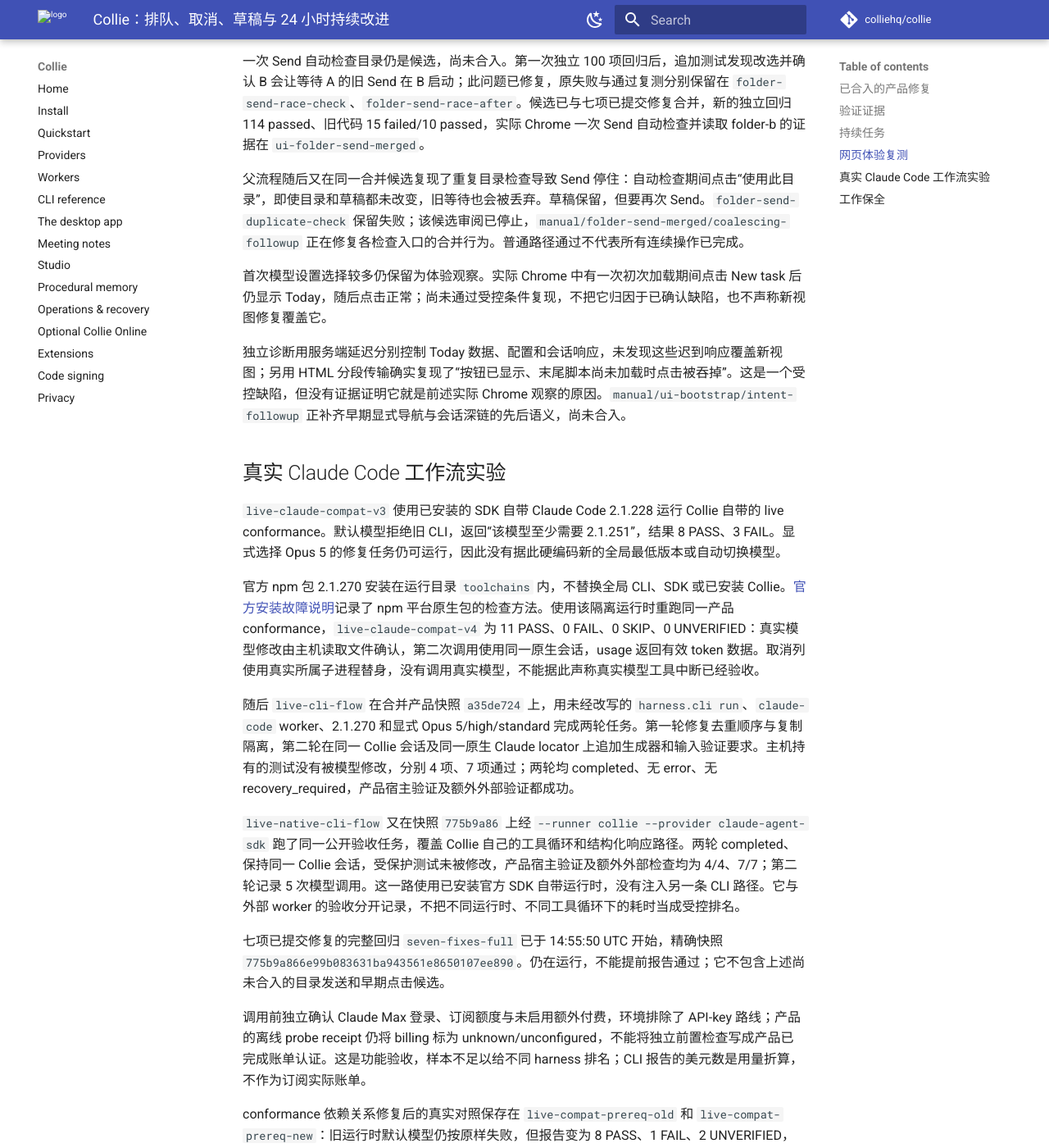
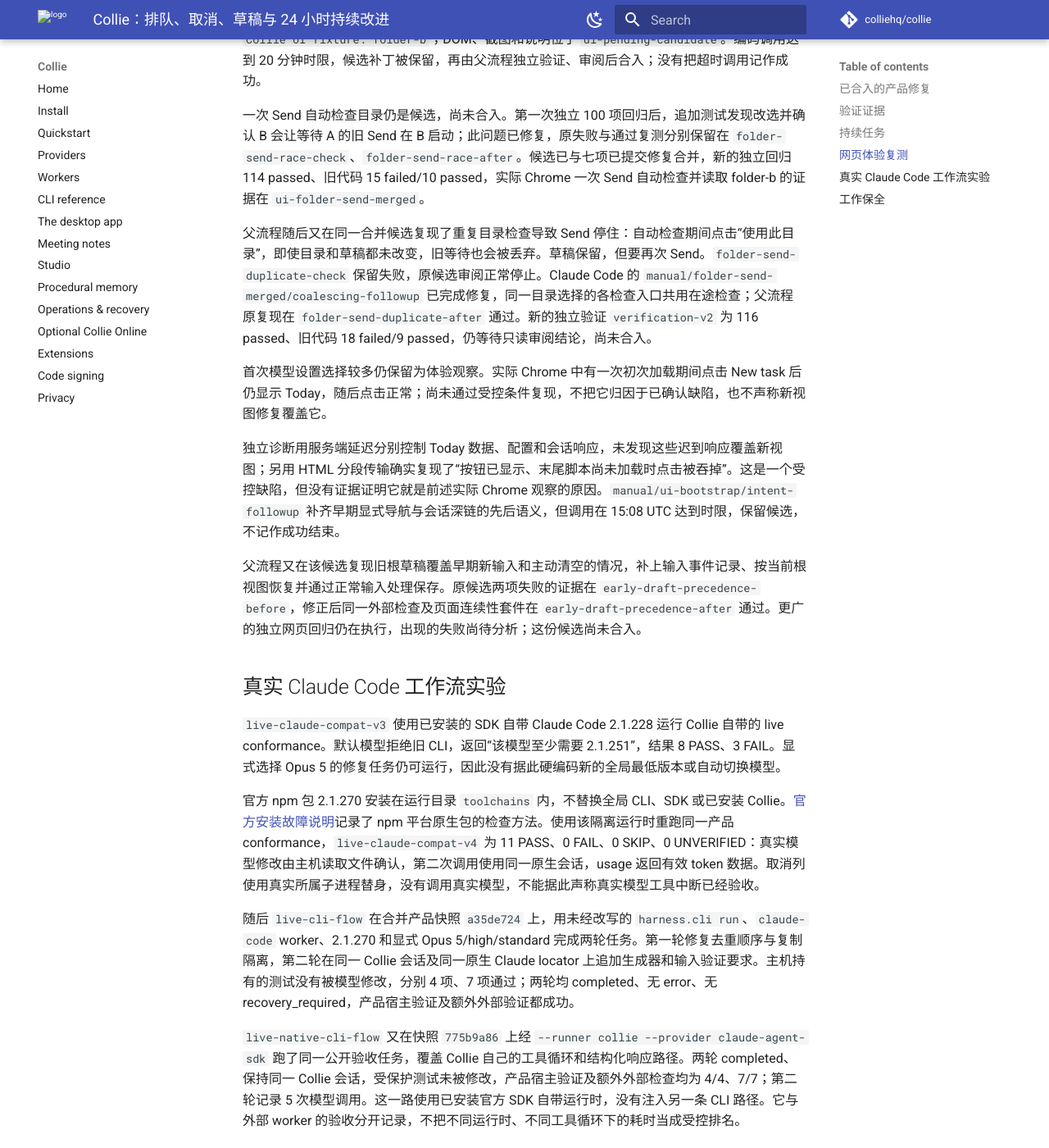
Before and after one commit to colliehq/collie, an MkDocs documentation site: the page built from docs/product-evolution-2026-09-13.md, in a window 1280 px wide and 1400 px high, scrolled down 3796 px. Shown: the whole window at 82% size. Built offline with MkDocs 1.6.1 and Material for MkDocs 9.7.7, drawn with Linux system fonts in a browser that asks for light colours; comment, search, counter and statistics services are not loaded; some of the changed text lies outside the part shown.

Commit message:
docs: record full seven-fix regression and pending UI validation

```diff
--- a/docs/product-evolution-2026-09-13.md
+++ b/docs/product-evolution-2026-09-13.md
@@ -31,6 +31,7 @@
 | 开始时快照的完整离线回归 | 3,896 passed、20 skipped；所有门禁通过 | `e709b141d8de72421ece19714f2086855238e3e0` |
 | GUI 和其他界面 | GUI 63/63；surfaces 41/41 | 同一开始快照 |
 | 排队预算与权限修复后的完整离线回归 | 3919 passed、20 skipped；GUI 63/63、surfaces 41/41、全部门禁通过 | `a4a79b46`，尚不含后来的取消与网页补丁 |
+| 七项修复的完整离线回归 | 3951 passed、20 skipped；全部门禁通过、surfaces 41/41 | `775b9a86`，`seven-fixes-full`，15:13 UTC 完成 |
 | 已合并的四项产品修复 | 121 passed | `a35de724`，覆盖排队、权限、worker 结果、网页草稿；是专项回归 |
 | 修复后的专项回归 | 313 passed、1 skipped | 12 个相关测试文件，包括终端路由、恢复和任务 inbox |
 | 同一新增测试文件放到旧代码上 | 8 failed、3 passed | 相同测试文件 SHA256；失败包括预算漂移、损坏快照和下一轮生成设置 |
@@ -39,7 +40,7 @@
 | 控制器维护后的验证 | 19 项通过 | 增加已完成批次恢复、旧进程存活时拒绝重复启动、保留原截止时间；真实 Claude Code 结构化审阅调用通过 |
 | Windows 子进程生命周期 | 2 个真实场景通过 | 父进程退出、截止时间到达后，所属子进程均已终止 |
 
-完整回归分别覆盖开始快照和排队修复快照；取消与网页修复另经上述专项检查。测试使用 mock provider、独立状态目录和临时数据，网络依赖检查按既有开关跳过，不能据此声称所有真实模型和平台均已验收。
+完整回归已覆盖开始快照、排队修复快照和七项修复的合并快照。测试使用 mock provider、独立状态目录和临时数据，网络依赖检查按既有开关跳过，不能据此声称所有真实模型和平台均已验收。
 
 第一轮 native Claude Code 编码调用保存了修复和测试，随后额外执行全量测试时触及 25 分钟单次时间限制。该调用保留为 timeout；父进程另行完成上述验证与审阅，没有将它记成成功结束的调用。
 
@@ -55,7 +56,7 @@
 
 独立仓库没有 remote，不共享原仓库 refs 或 objects。其起点 `3a0065399720ca4fc4f939c389a72e5e370e1e03` 是精确测试过的工作快照加首个修复。后续后台成果由进度文件记录。
 
-当前自动分支已汇入上述七项修复，推进到 `775b9a866e99b083631ba943561e8650107ee890`。第 3 批额度恢复完成后，新任务视图和 conformance 修复合并经过 186 passed、5 skipped 的专项检查，并于 14:37 UTC 在控制器批次间隙用旧 tip 校验更新。证据在 `combined-quota-view-compat-tests` 和 `manual/combined-quota-view/merge.json`。完整回归仍只覆盖前述 `a4a79b46`，不把专项检查写成最新快照的完整回归。
+当前自动分支已汇入上述七项修复，推进到 `775b9a866e99b083631ba943561e8650107ee890`。第 3 批额度恢复完成后，新任务视图和 conformance 修复合并经过 186 passed、5 skipped 的专项检查，并于 14:37 UTC 在控制器批次间隙用旧 tip 校验更新。证据在 `combined-quota-view-compat-tests` 和 `manual/combined-quota-view/merge.json`。该精确合并快照随后也通过完整回归，见验证表。
 
 控制器同时检查绝对截止时间、剩余单调时钟时间和 `STOP` 文件；所有主要执行任务由 Windows Job 管理子进程。创建运行目录下的 `STOP` 文件即可提前结束。本机休眠或关机会减少实际运行时间。
 
@@ -69,11 +70,13 @@
 
 一次 Send 自动检查目录仍是候选，尚未合入。第一次独立 100 项回归后，追加测试发现改选并确认 B 会让等待 A 的旧 Send 在 B 启动；此问题已修复，原失败与通过复测分别保留在 `folder-send-race-check`、`folder-send-race-after`。候选已与七项已提交修复合并，新的独立回归 114 passed、旧代码 15 failed/10 passed，实际 Chrome 一次 Send 自动检查并读取 folder-b 的证据在 `ui-folder-send-merged`。
 
-父流程随后又在同一合并候选复现了重复目录检查导致 Send 停住：自动检查期间点击“使用此目录”，即使目录和草稿都未改变，旧等待也会被丢弃。草稿保留，但要再次 Send。`folder-send-duplicate-check` 保留失败；该候选审阅已停止，`manual/folder-send-merged/coalescing-followup` 正在修复各检查入口的合并行为。普通路径通过不代表所有连续操作已完成。
+父流程随后又在同一合并候选复现了重复目录检查导致 Send 停住：自动检查期间点击“使用此目录”，即使目录和草稿都未改变，旧等待也会被丢弃。草稿保留，但要再次 Send。`folder-send-duplicate-check` 保留失败，原候选审阅正常停止。Claude Code 的 `manual/folder-send-merged/coalescing-followup` 已完成修复，同一目录选择的各检查入口共用在途检查；父流程原复现在 `folder-send-duplicate-after` 通过。新的独立验证 `verification-v2` 为 116 passed、旧代码 18 failed/9 passed，仍等待只读审阅结论，尚未合入。
 
 首次模型设置选择较多仍保留为体验观察。实际 Chrome 中有一次初次加载期间点击 New task 后仍显示 Today，随后点击正常；尚未通过受控条件复现，不把它归因于已确认缺陷，也不声称新视图修复覆盖它。
 
-独立诊断用服务端延迟分别控制 Today 数据、配置和会话响应，未发现这些迟到响应覆盖新视图；另用 HTML 分段传输确实复现了“按钮已显示、末尾脚本尚未加载时点击被吞掉”。这是一个受控缺陷，但没有证据证明它就是前述实际 Chrome 观察的原因。`manual/ui-bootstrap/intent-followup` 正补齐早期显式导航与会话深链的先后语义，尚未合入。
+独立诊断用服务端延迟分别控制 Today 数据、配置和会话响应，未发现这些迟到响应覆盖新视图；另用 HTML 分段传输确实复现了“按钮已显示、末尾脚本尚未加载时点击被吞掉”。这是一个受控缺陷，但没有证据证明它就是前述实际 Chrome 观察的原因。`manual/ui-bootstrap/intent-followup` 补齐早期显式导航与会话深链的先后语义，但调用在 15:08 UTC 达到时限，保留候选，不记作成功结束。
+
+父流程又在该候选复现旧根草稿覆盖早期新输入和主动清空的情况，补上输入事件记录、按当前根视图恢复并通过正常输入处理保存。原候选两项失败的证据在 `early-draft-precedence-before`，修正后同一外部检查及页面连续性套件在 `early-draft-precedence-after` 通过。更广的独立网页回归仍在执行，出现的失败尚待分析；这份候选尚未合入。
 
 ## 真实 Claude Code 工作流实验
 
@@ -85,7 +88,7 @@
 
 `live-native-cli-flow` 又在快照 `775b9a86` 上经 `--runner collie --provider claude-agent-sdk` 跑了同一公开验收任务，覆盖 Collie 自己的工具循环和结构化响应路径。两轮 completed、保持同一 Collie 会话，受保护测试未被修改，产品宿主验证及额外外部检查均为 4/4、7/7；第二轮记录 5 次模型调用。这一路使用已安装官方 SDK 自带运行时，没有注入另一条 CLI 路径。它与外部 worker 的验收分开记录，不把不同运行时、不同工具循环下的耗时当成受控排名。
 
-七项已提交修复的完整回归 `seven-fixes-full` 已于 14:55:50 UTC 开始，精确快照 `775b9a866e99b083631ba943561e8650107ee890`。仍在运行，不能提前报告通过；它不包含上述尚未合入的目录发送和早期点击候选。
+七项已提交修复的完整回归 `seven-fixes-full` 于 15:13:04 UTC 正常完成，耗时 1034.799 秒，精确快照 `775b9a866e99b083631ba943561e8650107ee890`，无工作区差异。3951 passed、20 skipped，全部门禁通过；它不包含上述尚未合入的目录发送和早期点击候选。
 
 调用前独立确认 Claude Max 登录、订阅额度与未启用额外付费，环境排除了 API-key 路线；产品的离线 probe receipt 仍将 billing 标为 unknown/unconfigured，不能将独立前置检查写成产品已完成账单认证。这是功能验收，样本不足以给不同 harness 排名；CLI 报告的美元数是用量折算，不作为订阅实际账单。
 
```
